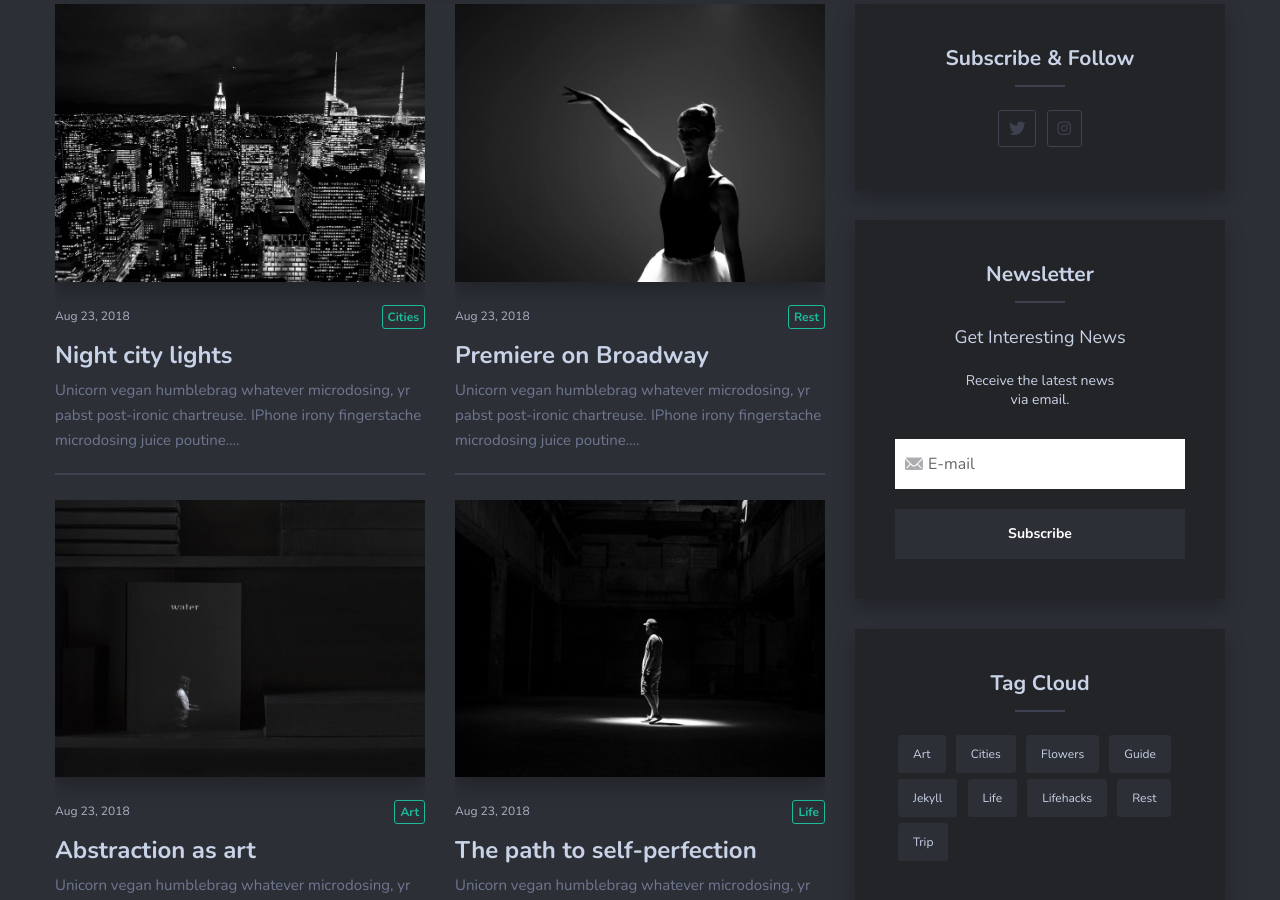
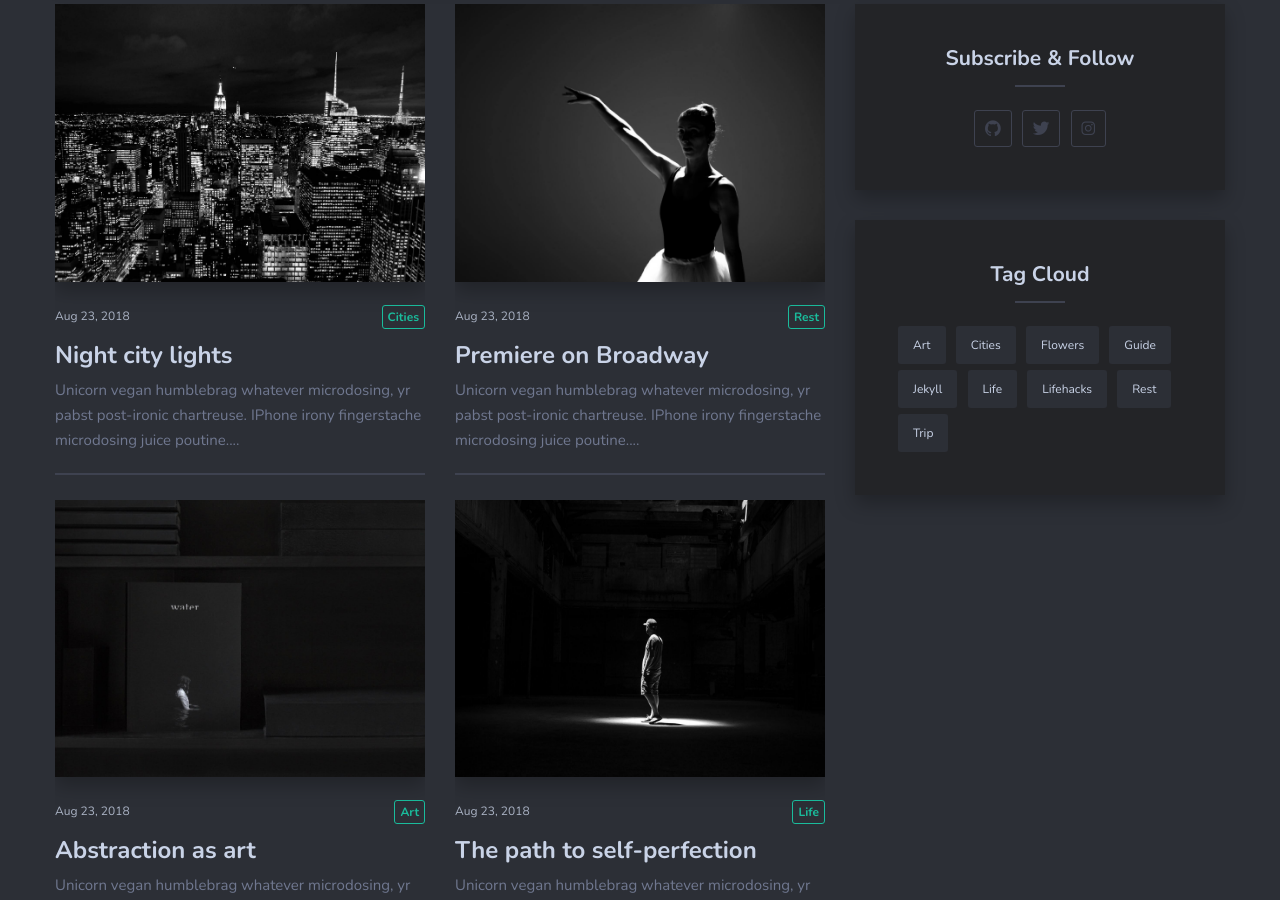
Before and after one commit to BenjaminJAnderson/Website, a Jekyll site: the page built from index.html, in a window 1280 px wide and 900 px high, scrolled down 721 px. Built offline with Jekyll 4.4.1, drawn with Linux system fonts in a browser that asks for light colours; nearby versions of some CDN libraries; the list of posts is cut into pages by our own code.

Commit message:
Added github link

```diff
--- a/_includes/sidebar.html
+++ b/_includes/sidebar.html
@@ -26,9 +26,9 @@
   <div class="widget widget-social">
     <h3 class="widget-title">Subscribe & Follow</h3>
     <ul class="social-profiles list-reset">
-      {% if site.facebook %}
+      {% if site.github %}
       <li class="social-profiles-item">
-        <a href="{{ site.facebook }}" class="social-profiles-link"><i class="ion ion-logo-facebook"></i></a>
+        <a href="{{ site.github }}" class="social-profiles-link"><i class="ion ion-logo-github"></i></a>
       </li>
       {% else %} {% endif %}
 
@@ -43,30 +43,7 @@
         <a href="{{ site.instagram }}" class="social-profiles-link"><i class="ion ion-logo-instagram"></i></a>
       </li>
       {% else %} {% endif %}
-
-      {% if site.pinterest %}
-      <li class="social-profiles-item">
-        <a href="{{ site.pinterest }}" class="social-profiles-link"><i class="ion ion-logo-pinterest"></i></a>
-      </li>
-      {% else %} {% endif %}
     </ul>
-  </div>
-
-  <div class="widget widget-newsletter">
-    <h3 class="widget-title">Newsletter</h3>
-    <div class="newsletter-subtitle">Get Interesting News</div>
-    <div class="newsletter-text">Receive the latest news via email.</div>
-    <form class="c-newsletter-form validate" action="{% if site.mailchimp %}//{{site.mailchimp}}{% else %}#{% endif %}" method="POST"
-      id="mc-embedded-subscribe-form" name="mc-embedded-subscribe-form" target="_blank" novalidate>
-      <div class="newsletter-group">
-        <div class="newsletter-group-top">
-          <label class="screen-reader-text" for="mce-EMAIL">Email address</label>
-          <i class="email-icon ion ion-ios-mail"></i>
-          <input class="newsletter-email required email" id="mce-EMAIL" type="text" name="EMAIL" placeholder="E-mail">
-        </div>
-        <input class="newsletter-button" id="mc-embedded-subscribe" type="submit" name="subscribe" value="Subscribe">
-      </div>
-    </form>
   </div>
 
   {% if site.instafeed == true %}
```
